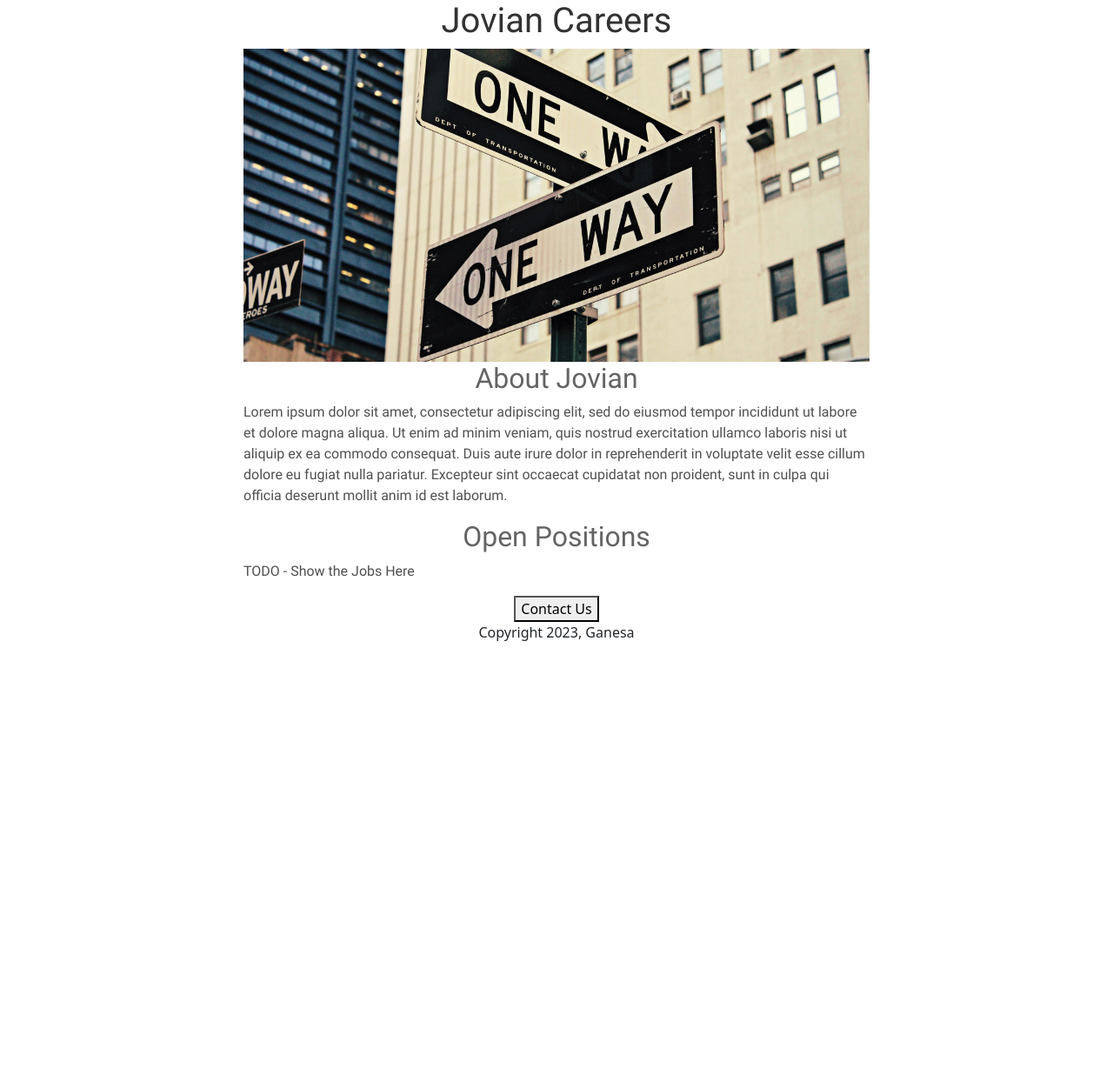
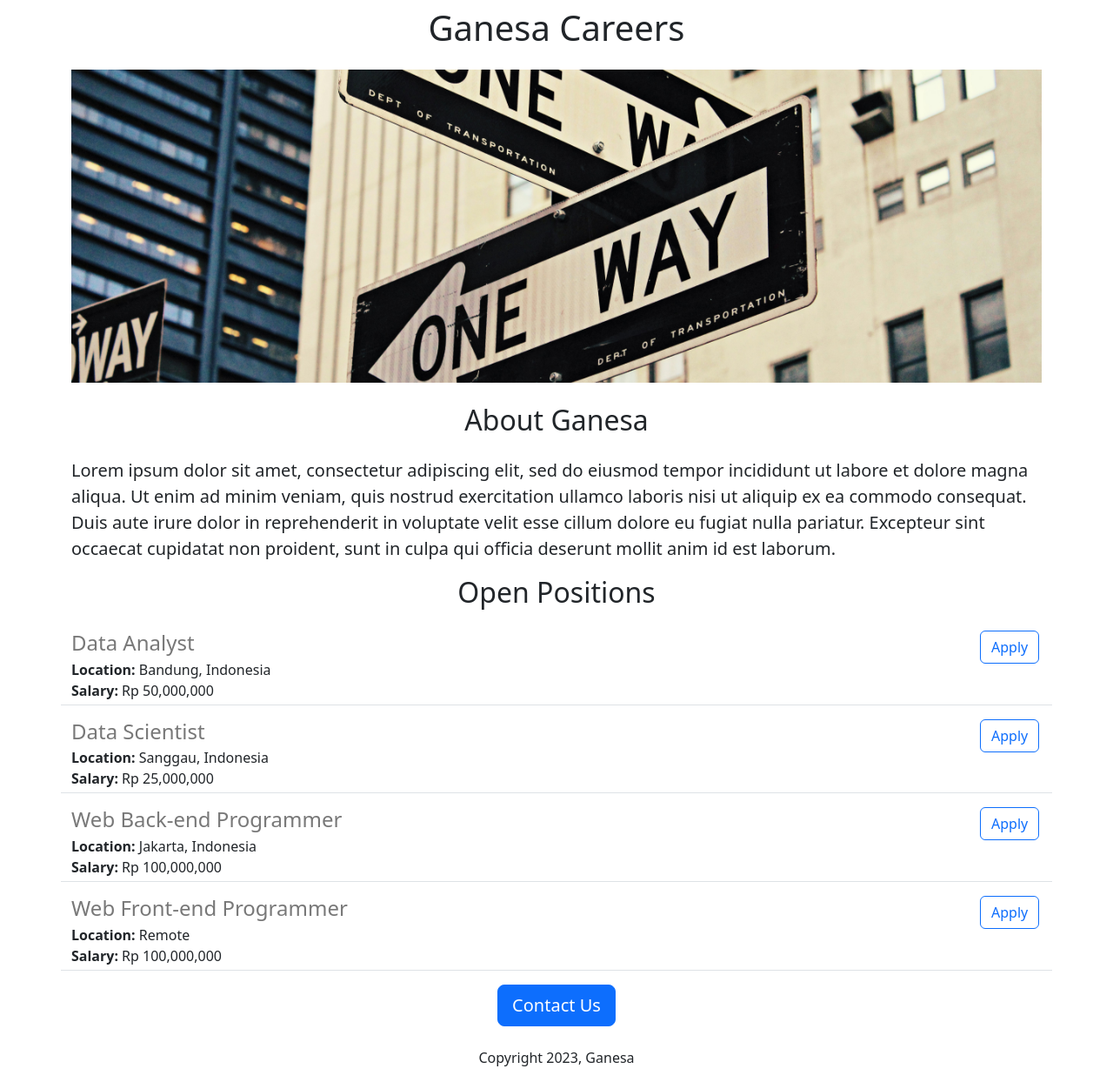
Before and after one commit to GanesaAprilyanPhanama/jovian-careers-web, a Flask app: page / in a window 1280 px wide. Shown: the whole page at 87% size. Before the commit the page ends 737 px from the top, so only its background shows below. Run offline with Flask 3, Linux system fonts and the light colour scheme.

Commit message:
added dynamic data and api route

```diff
--- a/main.py
+++ b/main.py
@@ -1,12 +1,41 @@
-from flask import Flask, render_template, request, redirect, url_for
+from flask import Flask, render_template, jsonify
 
 app = Flask(__name__)
 
+JOBS = [
+  {
+    'id': 1,
+    'title': 'Data Analyst',
+    'location': 'Bandung, Indonesia',
+    'salary': 'Rp 50,000,000'
+  },
+  {
+    'id': 2,
+    'title': 'Data Scientist',
+    'location': 'Sanggau, Indonesia',
+    'salary': 'Rp 25,000,000'
+  },
+  {
+    'id': 3,
+    'title': 'Web Back-end Programmer',
+    'location': 'Jakarta, Indonesia',
+    'salary': 'Rp 100,000,000'
+  },
+  {
+    'id': 4,
+    'title': 'Web Front-end Programmer',
+    'location': 'Remote',
+    'salary': 'Rp 100,000,000'
+  },
+]
 
 @app.route("/")
 def hello():
-  return render_template("home.html")
+  return render_template("home.html", jobs= JOBS,company_name = "Ganesa")
 
+@app.route("/api/jobs")
+def list_jobs():
+  return jsonify(JOBS)
 
 if __name__ == "__main__":
   app.run(host="0.0.0.0", debug=True)
--- a/templates/home.html
+++ b/templates/home.html
@@ -5,60 +5,35 @@
   <meta http-equiv="X-UA-Compatible" content="IE=edge">
   <meta name="viewport" content="width=device-width, initial-scale=1.0">
   <link href="https://cdn.jsdelivr.net/npm/bootstrap@5.3.2/dist/css/bootstrap.min.css" rel="stylesheet" integrity="sha384-T3c6CoIi6uLrA9TneNEoa7RxnatzjcDSCmG1MXxSR1GAsXEV/Dwwykc2MPK8M2HN" crossorigin="anonymous">
-  <script src="https://cdn.jsdelivr.net/npm/bootstrap@5.3.2/dist/js/bootstrap.bundle.min.js" integrity="sha384-C6RzsynM9kWDrMNeT87bh95OGNyZPhcTNXj1NW7RuBCsyN/o0jlpcV8Qyq46cDfL" crossorigin="anonymous"></script>
-  <title>Jovian Careers</title>
   <style>
-    @font-face {
-      font-family: Roboto-normal;
-      src: url(/static/fonts/Roboto/Roboto-Regular.ttf);;
-    }
-
-    h1 {
-      font-size: 40px;
-      font-family: Roboto-normal;
-      font-weight: normal;
-      color: rgb(50,50,50);
-      text-align: center;
-    }
-
-    h2 {
-      font-size: 32px;
-      font-family: Roboto-normal;
-      font-weight: normal;
-      color: rgb(100,100,100);
-      text-align: center;
-    }
-
-    .bodytext  {
-      font-family: Roboto-normal;
-      color: rgb(80, 80, 80);
-    }
-
     #banner {
+      height: 360px;
       width: 100%;
-      height: 360px;
       object-fit: cover;
-    }
-
-    #container {
-      max-width: 720px;
-      margin: 0 auto;
+      margin-bottom: 16px;
     }
   </style>
+  <title>Jovian Careers</title>
 </head>
 <body>
-  <div id="container">
-    <h1>Jovian Careers</h1>
-      <img id='banner' src ='/static/images/career-banner.jpg' height='320px'>
-        <h2>About Jovian</h2>
-        <p class="bodytext">Lorem ipsum dolor sit amet, consectetur adipiscing elit, sed do eiusmod tempor incididunt ut labore et dolore magna aliqua. Ut enim ad minim veniam, quis nostrud exercitation ullamco laboris nisi ut aliquip ex ea commodo consequat. Duis aute irure dolor in reprehenderit in voluptate velit esse cillum dolore eu fugiat nulla pariatur. Excepteur sint occaecat cupidatat non proident, sunt in culpa qui officia deserunt mollit anim id est laborum.
+  <div class="container">
+    <h1 class="text-center mt-2 mb-4">{{ company_name }} Careers</h1>
+      <img class="img-fluid" id='banner' src ='/static/images/career-banner.jpg'>
+        <h2 class="text-center mt-2 mb-4">About {{ company_name }}</h2>
+        <p class="lead">Lorem ipsum dolor sit amet, consectetur adipiscing elit, sed do eiusmod tempor incididunt ut labore et dolore magna aliqua. Ut enim ad minim veniam, quis nostrud exercitation ullamco laboris nisi ut aliquip ex ea commodo consequat. Duis aute irure dolor in reprehenderit in voluptate velit esse cillum dolore eu fugiat nulla pariatur. Excepteur sint occaecat cupidatat non proident, sunt in culpa qui officia deserunt mollit anim id est laborum.
         </p>
-    <h2>Open Positions</h2>
-      <p class="bodytext">TODO - Show the Jobs Here</p>
-      <div style="text-align:center">
-        <button>Contact Us</button>
-        <p>Copyright 2023, Ganesa</p>
+    <h2 class="text-center mt-2 mb-4">Open Positions</h2>
+      <p>
+        {% for job in jobs %}
+          {% include 'jobitems.html' %}
+        {% endfor %}
+      </p>
+      <div class="text-center">
+        <button class="btn btn-primary btn-lg">Contact Us</button>
+        <p class="mt-4">Copyright 2023, Ganesa</p>
       </div>
   </div>
+
+<script src="https://cdn.jsdelivr.net/npm/bootstrap@5.3.2/dist/js/bootstrap.bundle.min.js" integrity="sha384-C6RzsynM9kWDrMNeT87bh95OGNyZPhcTNXj1NW7RuBCsyN/o0jlpcV8Qyq46cDfL" crossorigin="anonymous"></script>
 </body>
 </html>
--- /dev/null
+++ b/templates/jobitems.html
@@ -0,0 +1,18 @@
+<div class="border-bottom row" style="margin-bottom:16px; padding-bottom:4px">
+  <div class="col-11">
+    <h4 style="color:rgb(120, 120, 120); margin-bottom:4px;">
+      {{job['title']}}
+    </h4>
+    <div>
+      <b>Location:</b> {{job['location']}}
+    </div>
+    {% if 'salary' in job %}
+      <div>
+        <b>Salary:</b> {{job['salary']}}
+      </div>
+    {% endif %}
+  </div>
+  <div class="col-1 ">
+    <button type="button" class="btn btn-outline-primary">Apply</button>
+  </div>
+</div>
```
